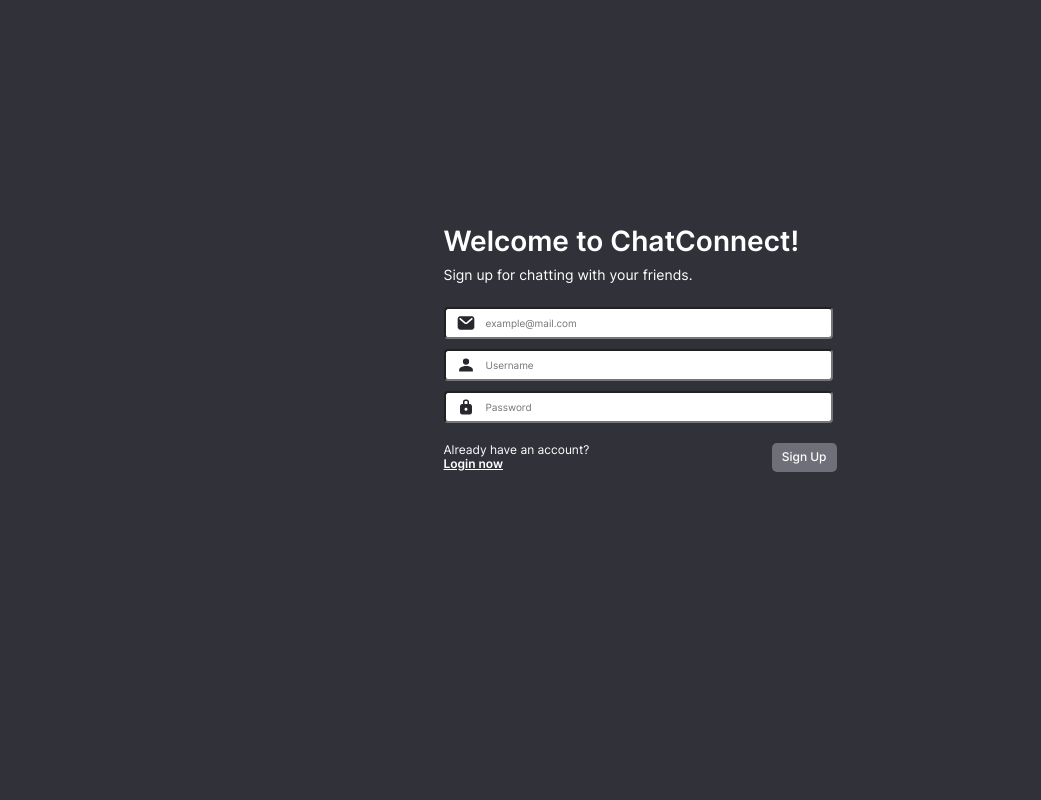
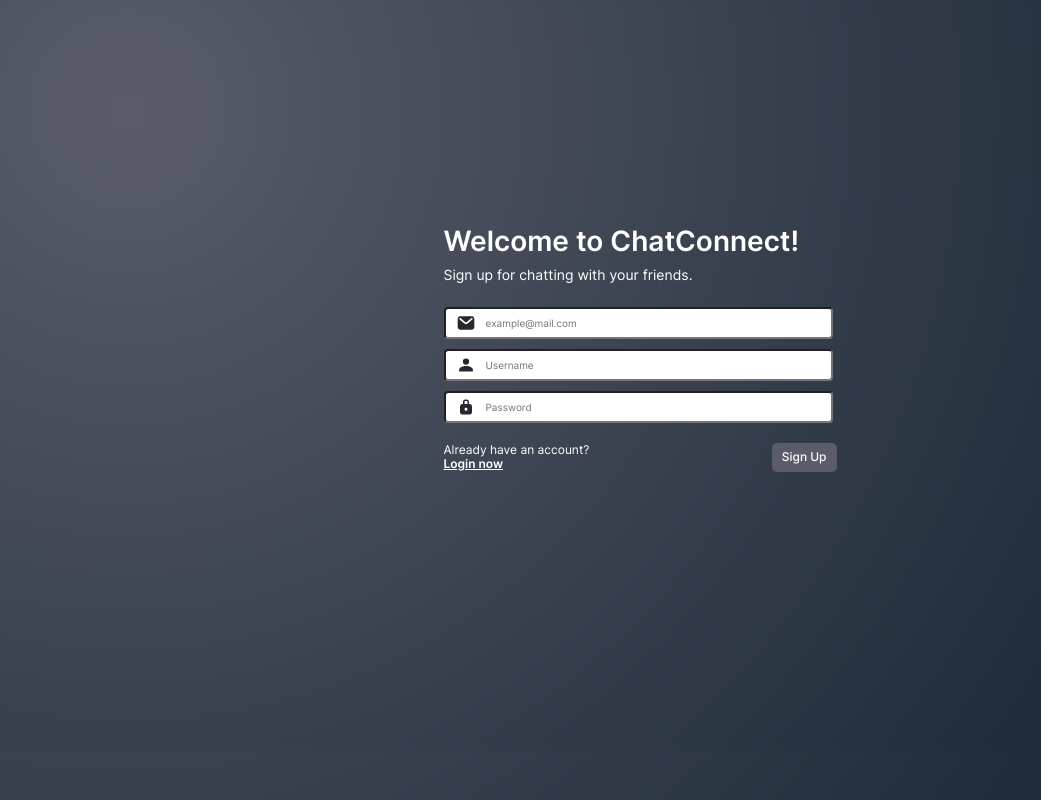
Before and after one commit to nschaefr/chatconnect, a React (Create React App) app in the folder frontend/: page / in a window 1280 px wide. Shown: the whole page, without its empty margins (0-1041 px from the left). Built offline with nearby package versions, Linux system fonts and the light colour scheme.

Commit message:
update background and color mix

```diff
--- a/frontend/src/App.css
+++ b/frontend/src/App.css
@@ -1,5 +1,12 @@
-html, body, #root, .app {
-	height: 100%;
-	width: 100%;
-	background-color: #31313A;
+html,
+body,
+#root,
+.app {
+  height: 100%;
+  width: 100%;
+  background: radial-gradient(
+    circle at 10% 20%,
+    rgb(90, 92, 106) 0%,
+    rgb(32, 45, 58) 81.3%
+  );
 }
--- a/frontend/src/components/signup-page/signup-form.css
+++ b/frontend/src/components/signup-page/signup-form.css
@@ -84,7 +84,7 @@
 }
 
 .btn2 {
-  background-color: #6f6f7a;
+  background-color: rgb(90, 92, 106);
   width: fit-content;
   height: fit-content;
   justify-content: center;
@@ -94,7 +94,7 @@
 }
 
 .btn2:hover {
-  background-color: #5f5f68;
+  background-color: rgb(32, 45, 58);
 }
 
 .text2 {
--- a/frontend/src/index.js
+++ b/frontend/src/index.js
@@ -1,12 +1,8 @@
 import React from "react";
 import ReactDOM from "react-dom/client";
-import "./assets/fonts/Inter-ExtraBold.ttf";
-import "./assets/fonts/Inter-ExtraLight.ttf";
-import "./assets/fonts/Inter-Light.ttf";
 import "./assets/fonts/Inter-Medium.ttf";
 import "./assets/fonts/Inter-Regular.ttf";
 import "./assets/fonts/Inter-SemiBold.ttf";
-import "./assets/fonts/Inter-Thin.ttf";
 import "./index.css";
 import App from "./App";
 
```
